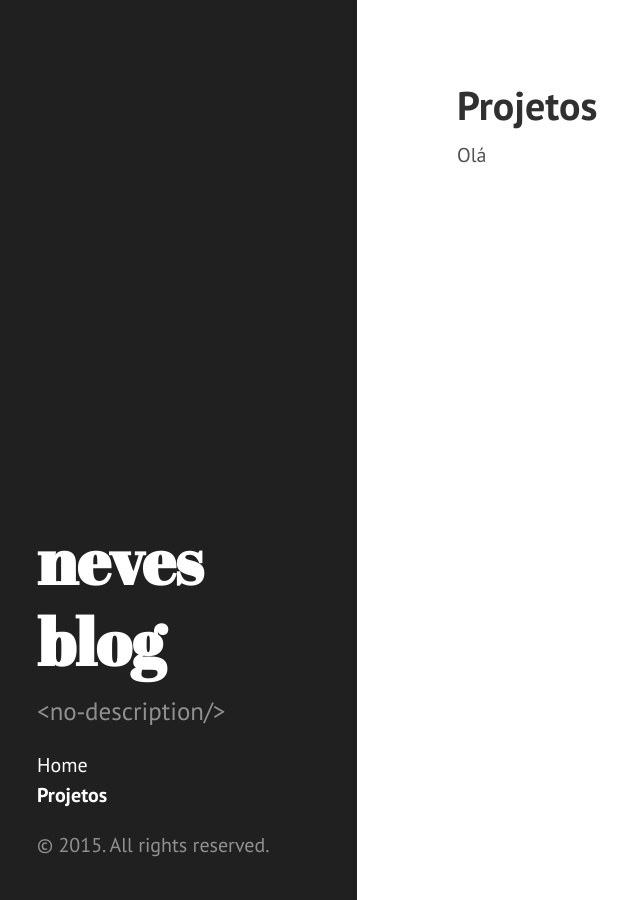
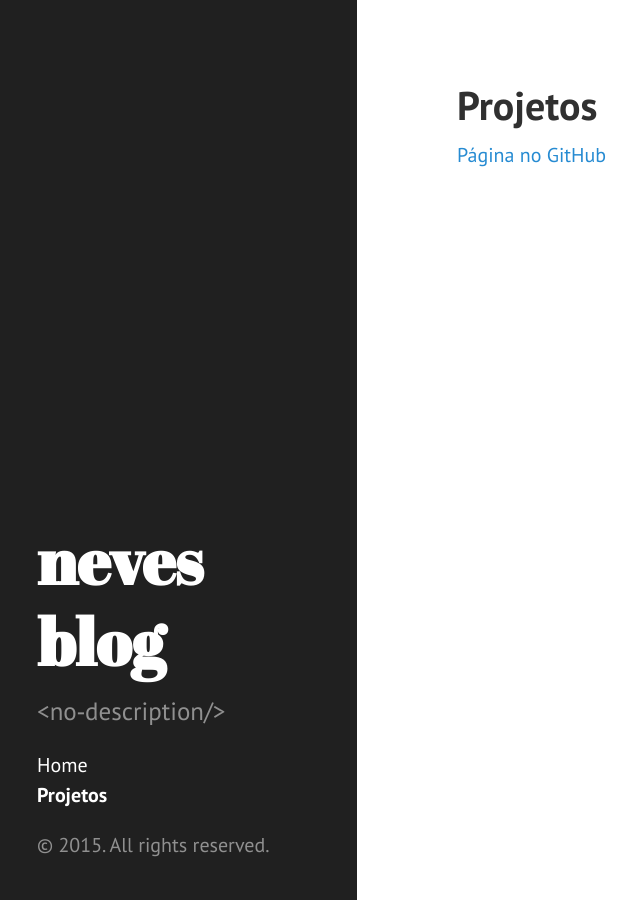
Before and after one commit to rafaelcneves/rafaelcneves.github.io, a Jekyll site: the page built from projects.html, in a window 1280 px wide. Shown: the whole page, without its empty margins (3-643 px from the left). Built offline with Jekyll 4.4.1, drawn with Linux system fonts in a browser that asks for light colours.

Commit message:
Update projects.html

```diff
--- a/projects.html
+++ b/projects.html
@@ -4,5 +4,5 @@ title: Projetos
 ---
 
 <div>
-  Olá
+  <a href="https://github.com/rafaelcneves">Página no GitHub</a>
 </div>
```
